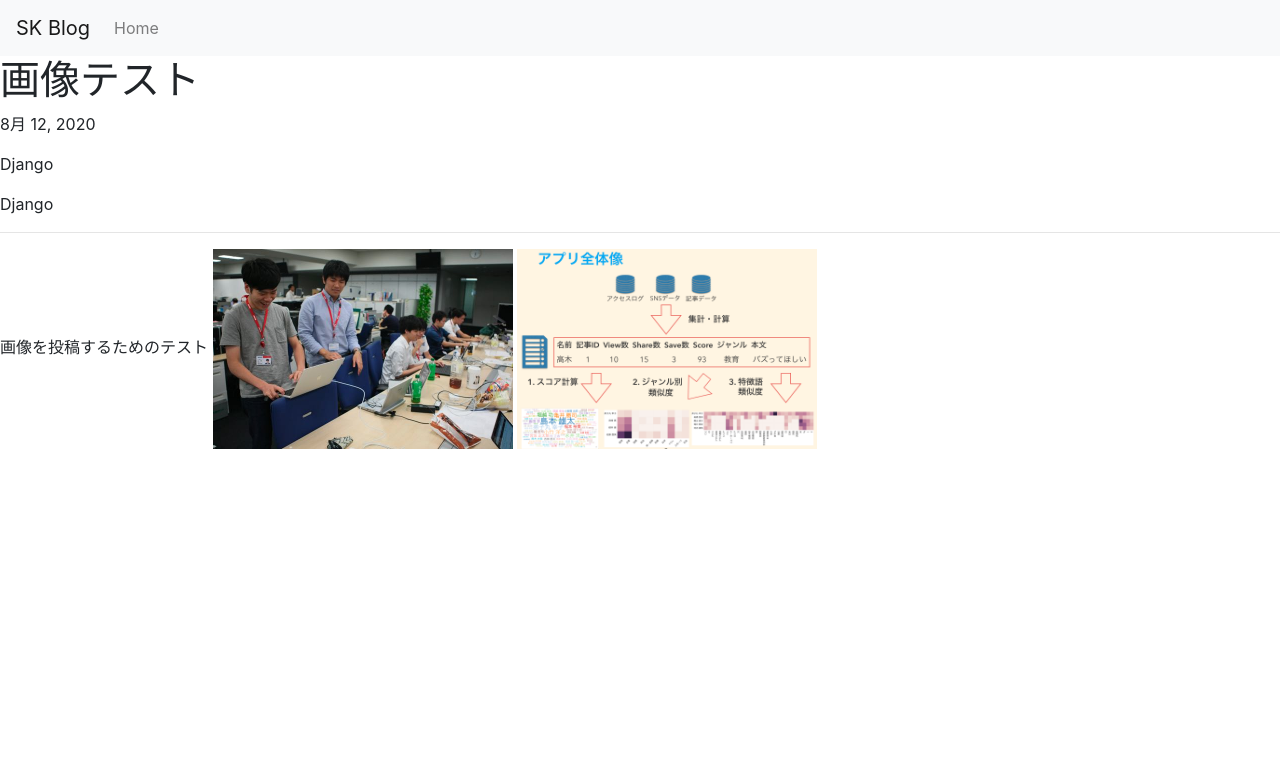
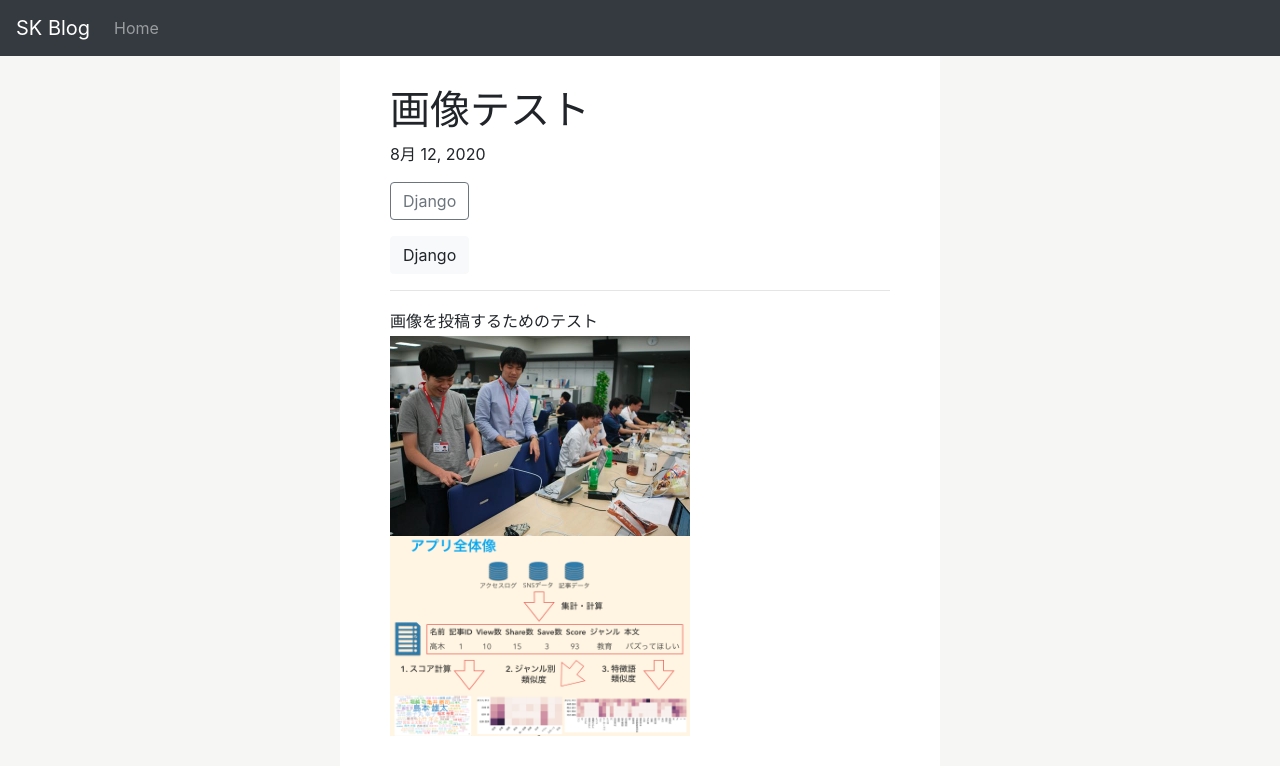
Before and after one commit to kshuta/django_blog, a Django app: page /post/3/ in a window 1280 px wide. Shown: the top 775 px of the page. Run offline with Django 3.2, Linux system fonts and the light colour scheme; data comes from the database, SQL or seed files in the repository; parts of the project's set-up code (start-up, migrations or seed data) failed here and were passed over; some libraries are stand-ins or nearby versions.

Commit message:
Changed post_detail.html to look better

```diff
--- a/blog/static/blog/css/blog.css
+++ b/blog/static/blog/css/blog.css
@@ -14,3 +14,36 @@
 	height: 15rem;
 
 }
+
+
+
+/* post_detail.html */
+.post-detail {
+	background-color: #f6f6f4;
+}
+
+.content-box {
+	margin: 0 auto;
+	width: 600px;
+	background-color: #fff;
+	padding: 30px 50px;
+}
+
+.post-content {
+	line-height: 1.8;
+}
+
+.post-content h3 {
+	margin: 15px 0;
+	padding-bottom: 12px;
+	border-bottom: 1px solid #000;
+}
+
+
+
+
+@media screen and (max-width: 700px) {
+	.content-box {
+		width: 350px;
+	}
+}
--- a/blog/templates/blog/base/navbar.html
+++ b/blog/templates/blog/base/navbar.html
@@ -1,5 +1,5 @@
-<nav class="navbar navbar-expand-lg navbar-light bg-light">
-  <a class="navbar-brand" href="#">SK Blog</a>
+<nav class="navbar navbar-expand-lg navbar-dark bg-dark">
+  <a class="navbar-brand" href="{% url 'blog:root' %}">SK Blog</a>
   <button class="navbar-toggler" type="button" data-toggle="collapse" data-target="#navbarNavAltMarkup" aria-controls="navbarNavAltMarkup" aria-expanded="false" aria-label="Toggle navigation">
     <span class="navbar-toggler-icon"></span>
   </button>
--- a/blog/templates/blog/post_detail.html
+++ b/blog/templates/blog/post_detail.html
@@ -4,17 +4,28 @@
 {% block title %}投稿詳細 | {{ block.super }} {% endblock %}
 {% block description %} {{ object.title}}の詳細画面です {% endblock %}
 
+{% block content %}
+<div class="post-detail">
 
-{% block content %}
-<h1>{{ object.title }}</h1>
+
+<div class="col-12">
+	<div class="content-box">
+		<h1 >{{ object.title }}</h1>
 		<p>{{ object.published_at|date }}</p>
-<p>{{ object.category.name }}</p>
+		<p><a href="{% url 'blog:category_post' object.category.slug%}" class="btn btn-outline-secondary">{{ object.category.name }}</a></p>
 		{% for tag in object.tags.all %}
-{{ tag.name }}
+		<a href="{% url 'blog:tag_post' tag.slug%}" class="btn btn-light">{{ tag.name }}</a>
 		{% endfor %}
 		<hr>
+		<div class="post-content">
 			{{ object.content|safe }}
 			{% for photo in photos %}
 			<img src="{{ photo.content_image.url }}" width="300" height="200">
+		</div>
 		{% endfor %}
+	</div>
+</div>
+
+
+</div>
 {% endblock %}
--- a/blog/urls.py
+++ b/blog/urls.py
@@ -4,7 +4,7 @@ from blog.views import (IndexView, PostDetailView, CategoryListView, TagListView
 
 app_name = 'blog'
 urlpatterns = [
-	path('', IndexView.as_view(), name='index'),
+	path('', IndexView.as_view(), name='root'),
 	path('post/<int:pk>/', PostDetailView.as_view(), name='post_detail'),
 	path('categories/', CategoryListView.as_view(), name='category_list'),
 	path('tags/', TagListView.as_view(), name='tag_list'),
```
Lines whose indentation alone changed are shown as unchanged.
